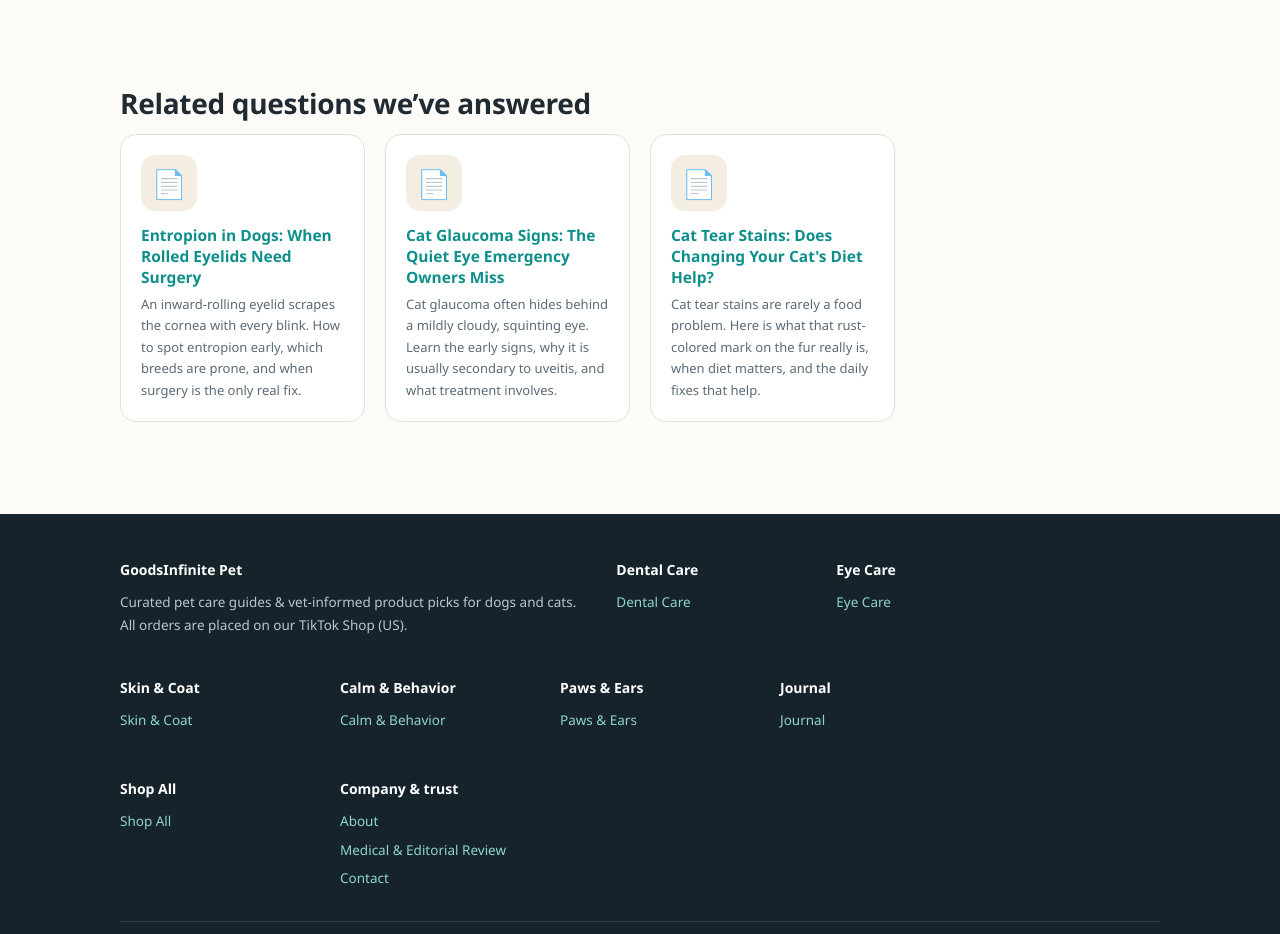
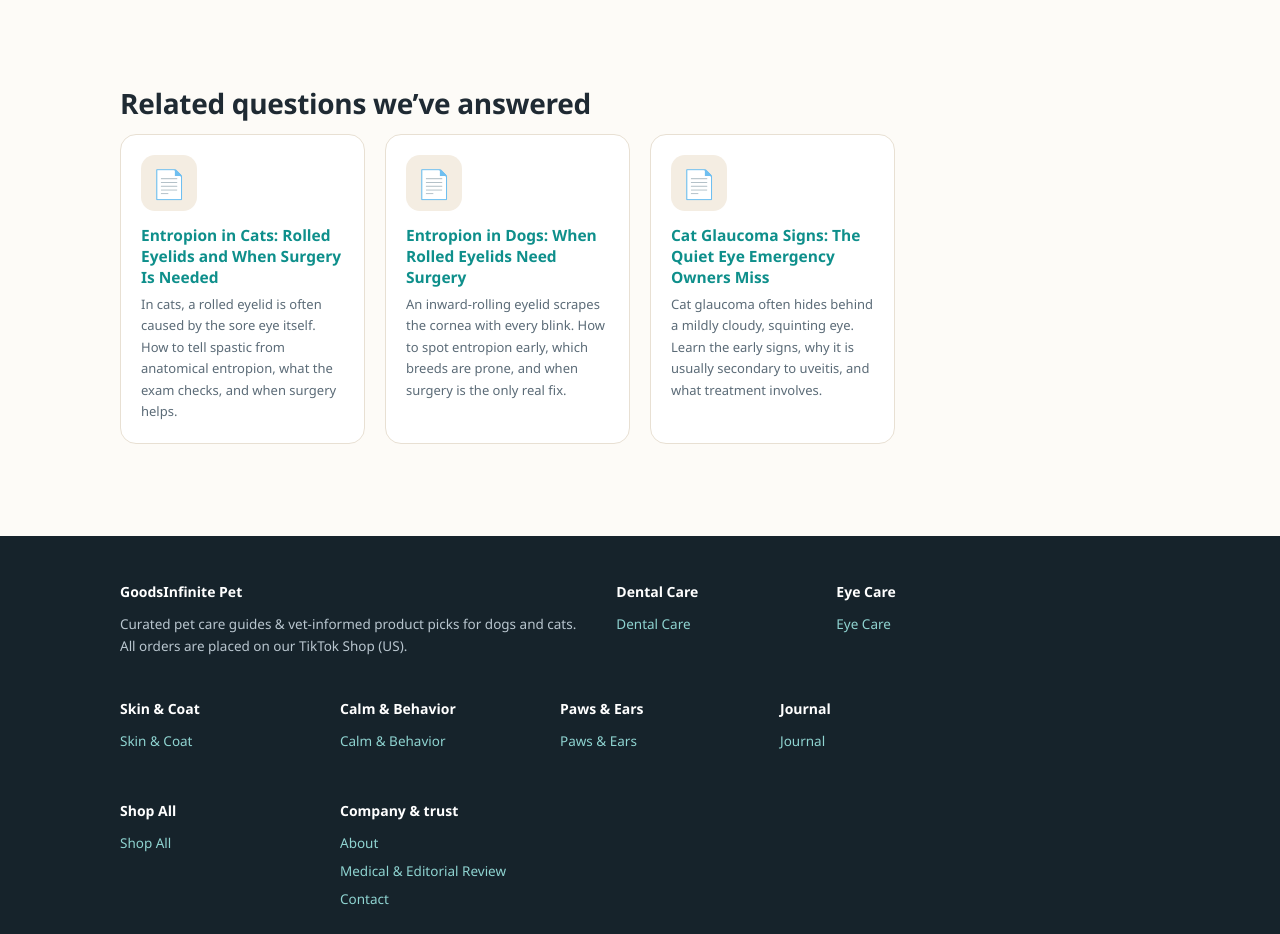
Before and after one commit to weibingtj/pet-site, a plain HTML site: page insights/cat-third-eyelid-showing/index.html in a window 1280 px wide. Shown: the part 3340-4274 px from the top of the page. Drawn offline with Linux system fonts and the light colour scheme.

Commit message:
Initial: pet.goods-infinite.com v1 (guides + TikTok Shop catalog)

```diff
--- a/insights/cat-third-eyelid-showing/index.html
+++ b/insights/cat-third-eyelid-showing/index.html
@@ -145,7 +145,7 @@ nav.main a{font-size:13px;white-space:nowrap;padding:8px 6px}
 <section><div class="wrap">
 <h2 class="sec" style="text-align:left">FAQs</h2>
 <div class="faq"><details><summary>Is it normal to see a cat's third eyelid when sleeping?</summary><p>Yes. The membrane often shows when a cat is dozing or just waking, because the eye rolls back and the lid relaxes. The concern is only when the membrane stays visible while the cat is fully awake and alert.</p></details><details><summary>What is Haw's syndrome in cats?</summary><p>It is the name for both third eyelids protruding at once, mostly in younger cats, often following a viral gut upset. A vet diagnoses it by ruling out pain, infection and other causes first. Most cases fade on their own over several weeks without treatment.</p></details><details><summary>Can I treat my cat's protruding third eyelid at home?</summary><p>No. Home care stops at protecting the eye from rubbing and cleaning discharge from the fur. The membrane is a symptom, and the underlying cause - ulcer, infection, dehydration or nerve involvement - decides the treatment, which is prescription territory.</p></details><details><summary>How long does it take for the third eyelid to go back?</summary><p>It returns to normal once the cause resolves - within days for a treated ulcer or infection, and over a few weeks for Haw's syndrome. If it stays up beyond that despite treatment, ask the vet to look again.</p></details></div></div></section>
-<section><div class="wrap"><h2 class="sec" style="text-align:left">Related questions we’ve answered</h2><div class="grid"><a class="pcard" href="/insights/dog-entropion-eyelid/"><div class="ic">📄</div><h3>Entropion in Dogs: When Rolled Eyelids Need Surgery</h3><p class="b">An inward-rolling eyelid scrapes the cornea with every blink. How to spot entropion early, which breeds are prone, and when surgery is the only real fix.</p></a><a class="pcard" href="/insights/cat-glaucoma/"><div class="ic">📄</div><h3>Cat Glaucoma Signs: The Quiet Eye Emergency Owners Miss</h3><p class="b">Cat glaucoma often hides behind a mildly cloudy, squinting eye. Learn the early signs, why it is usually secondary to uveitis, and what treatment involves.</p></a><a class="pcard" href="/insights/cat-tear-stain-diet/"><div class="ic">📄</div><h3>Cat Tear Stains: Does Changing Your Cat's Diet Help?</h3><p class="b">Cat tear stains are rarely a food problem. Here is what that rust-colored mark on the fur really is, when diet matters, and the daily fixes that help.</p></a></div></div></section>
+<section><div class="wrap"><h2 class="sec" style="text-align:left">Related questions we’ve answered</h2><div class="grid"><a class="pcard" href="/insights/cat-entropion/"><div class="ic">📄</div><h3>Entropion in Cats: Rolled Eyelids and When Surgery Is Needed</h3><p class="b">In cats, a rolled eyelid is often caused by the sore eye itself. How to tell spastic from anatomical entropion, what the exam checks, and when surgery helps.</p></a><a class="pcard" href="/insights/dog-entropion-eyelid/"><div class="ic">📄</div><h3>Entropion in Dogs: When Rolled Eyelids Need Surgery</h3><p class="b">An inward-rolling eyelid scrapes the cornea with every blink. How to spot entropion early, which breeds are prone, and when surgery is the only real fix.</p></a><a class="pcard" href="/insights/cat-glaucoma/"><div class="ic">📄</div><h3>Cat Glaucoma Signs: The Quiet Eye Emergency Owners Miss</h3><p class="b">Cat glaucoma often hides behind a mildly cloudy, squinting eye. Learn the early signs, why it is usually secondary to uveitis, and what treatment involves.</p></a></div></div></section>
 <footer class="site"><div class="wrap">
 <div class="cols"><div><h4>GoodsInfinite Pet</h4>
 <p>Curated pet care guides &amp; vet-informed product picks for dogs and cats.<br>All orders are placed on our TikTok Shop (US).</p></div><div><h4>Dental Care</h4><a href="/dental-care/">Dental Care</a></div><div><h4>Eye Care</h4><a href="/eye-care/">Eye Care</a></div><div><h4>Skin & Coat</h4><a href="/skin-coat/">Skin & Coat</a></div><div><h4>Calm & Behavior</h4><a href="/calm-behavior/">Calm & Behavior</a></div><div><h4>Paws & Ears</h4><a href="/grooming-paws-ears/">Paws & Ears</a></div><div><h4>Journal</h4><a href="/insights/">Journal</a></div><div><h4>Shop All</h4><a href="/shop/">Shop All</a></div><div><h4>Company &amp; trust</h4><a href="/about/">About</a><a href="/medical-review/">Medical &amp; Editorial Review</a><a href="/contact/">Contact</a></div></div>
```
